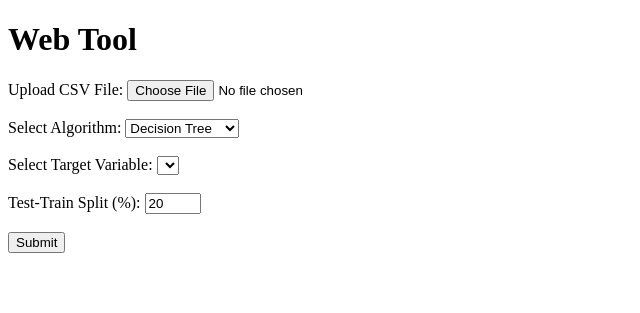
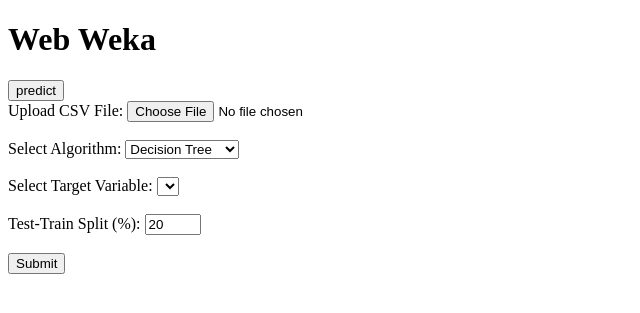
Before and after one commit to Anirudh-sk/WebWeka, a Flask app: page / in a window 1280 px wide. Shown: the top 313 px of the page, without its empty margins (0-640 px from the left). Run offline with Flask 3, Linux system fonts and the light colour scheme; lists and menus that the app fills with data are empty.

Commit message:
final commit

```diff
--- a/main.py
+++ b/main.py
@@ -9,28 +9,28 @@
 import seaborn as sns
 from sklearn.metrics import confusion_matrix
 import joblib
+from sklearn.feature_extraction.text import TfidfVectorizer
+from sklearn.preprocessing import LabelEncoder
+
+
 
 
 app = Flask(__name__)
 
 def preprocess_data(df):
-    # Handle non-numeric columns
     non_numeric_cols = df.select_dtypes(include=['object']).columns
     for col in non_numeric_cols:
-        df[col] = pd.factorize(df[col])[0] + 1  # Convert non-numeric values to numeric labels
+        df[col] = pd.factorize(df[col])[0] + 1
 
-    # Handle missing values
-    df.fillna(0, inplace=True)  # Replace missing values with 0
+    df.fillna(0, inplace=True)
 
     return df
 
 def train_model(df, algorithm, target_variable, test_train_split):
-    # Split data into train and test sets
     X = df.drop(columns=[target_variable])
     y = df[target_variable]
     X_train, X_test, y_train, y_test = train_test_split(X, y, test_size=test_train_split/100, random_state=42)
 
-    # Train the selected algorithm
     if algorithm == 'decision_tree':
         model = DecisionTreeClassifier()
     elif algorithm == 'random_forest':
@@ -42,17 +42,16 @@
 @app.route('/', methods=['GET', 'POST'])
 def index():
     if request.method == 'POST':
-        # Get uploaded file
         file = request.files['csv_file']
         if file:
-            # Read the CSV file into a pandas DataFrame
             df = pd.read_csv(file)
             df = preprocess_data(df)
+            print(df.head())
 
-            # Get form data
             algorithm = request.form['algorithm']
-            target_variable = request.form['target_variable']
+            target_variable = request.form['target_variable'].strip()
             test_train_split = int(request.form['test_train_split'])
+
 
             model, X_test, y_test = train_model(df, algorithm, target_variable, test_train_split)
             joblib.dump(model, 'static/model.pkl')
@@ -66,7 +65,6 @@
 
             print(target_variable)
 
-            # Evaluate the model
             accuracy = model.score(X_test, y_test)*100
             print(f"Accuracy: {accuracy}")
             print(target_variable)
@@ -77,7 +75,7 @@
             plt.ylabel('Count')
             plt.title('Distribution of Target Variable')
             plt.tight_layout()
-            plt.savefig('static/countplot.png')  # Save the plot as a static image
+            plt.savefig('static/countplot.png')
 
             # Plot 2: Kernel Density Estimate
             plt.figure()
@@ -103,25 +101,21 @@
     columns = session.get('columns', [])
     target_variable = session.get('target_variable', [])
     if request.method == 'POST':
-        # Load the trained model
         model = joblib.load('static/model.pkl')
 
-        # Get form data
         input_values = {}
         for column in columns:
-            input_values[column] = [request.form[column]]
+            if column != target_variable:
+                input_values[column] = [request.form.get(column)]
 
-        # Create DataFrame for prediction
         input_df = pd.DataFrame.from_dict(input_values)
         print(input_df)
 
-        # Preprocess input data
         input_df = preprocess_data(input_df)
         print(input_df)
 
-        # Make prediction
         prediction = model.predict(input_df)
-        output = "Good" if prediction[0] else "Average"
+        output = prediction[0]
 
         return render_template('predict_input.html', columns=columns, prediction=output)
 
--- a/templates/index.html
+++ b/templates/index.html
@@ -1,10 +1,11 @@
 <!DOCTYPE html>
 <html>
 <head>
-    <title>Web Tool</title>
+    <title>Web Weka</title>
 </head>
 <body>
-    <h1>Web Tool</h1>
+    <h1>Web Weka</h1>
+    <button onclick="window.location.href='/predictinput'">predict</button>
     <form method="POST" action="/" enctype="multipart/form-data">
         <label for="csv_file">Upload CSV File:</label>
         <input type="file" name="csv_file" id="csv_file" onchange="populateTargetVariables()"><br><br>
--- a/templates/predict_input.html
+++ b/templates/predict_input.html
@@ -8,7 +8,7 @@
     <form action="/predictinput" method="post">
         {% for column in columns %}
             {% if column != target %}
-            <p>{{target}}</p>
+            <!-- <p>{{target}}</p> -->
                 <label for="{{ column }}">{{ column }}:</label>
                 <input type="text" name="{{ column }}" id="{{ column }}" required><br><br>
             {% endif %}
```
Also changed, not shown: static/countplot.png, static/kdeplot.png, 2 other files.
